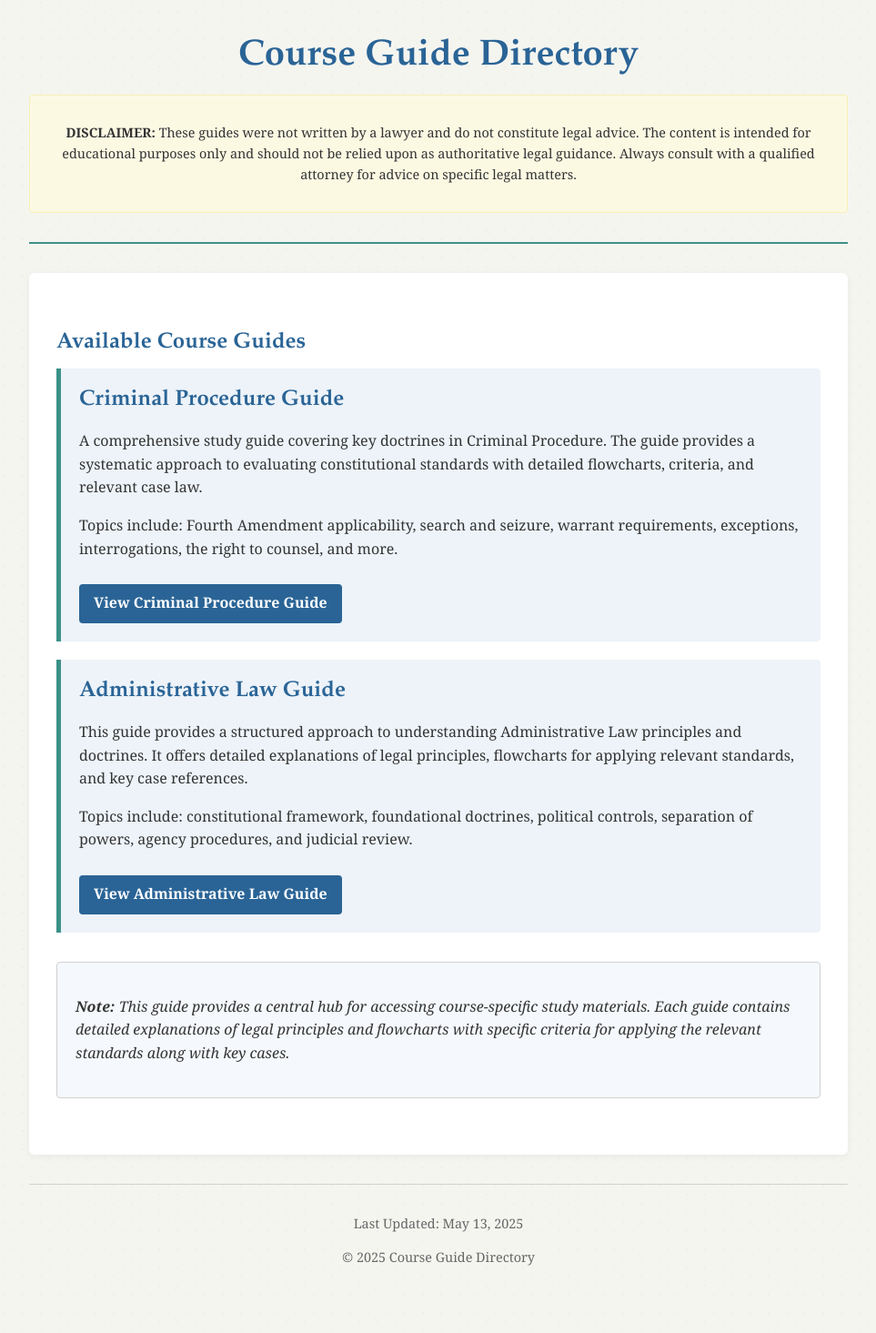
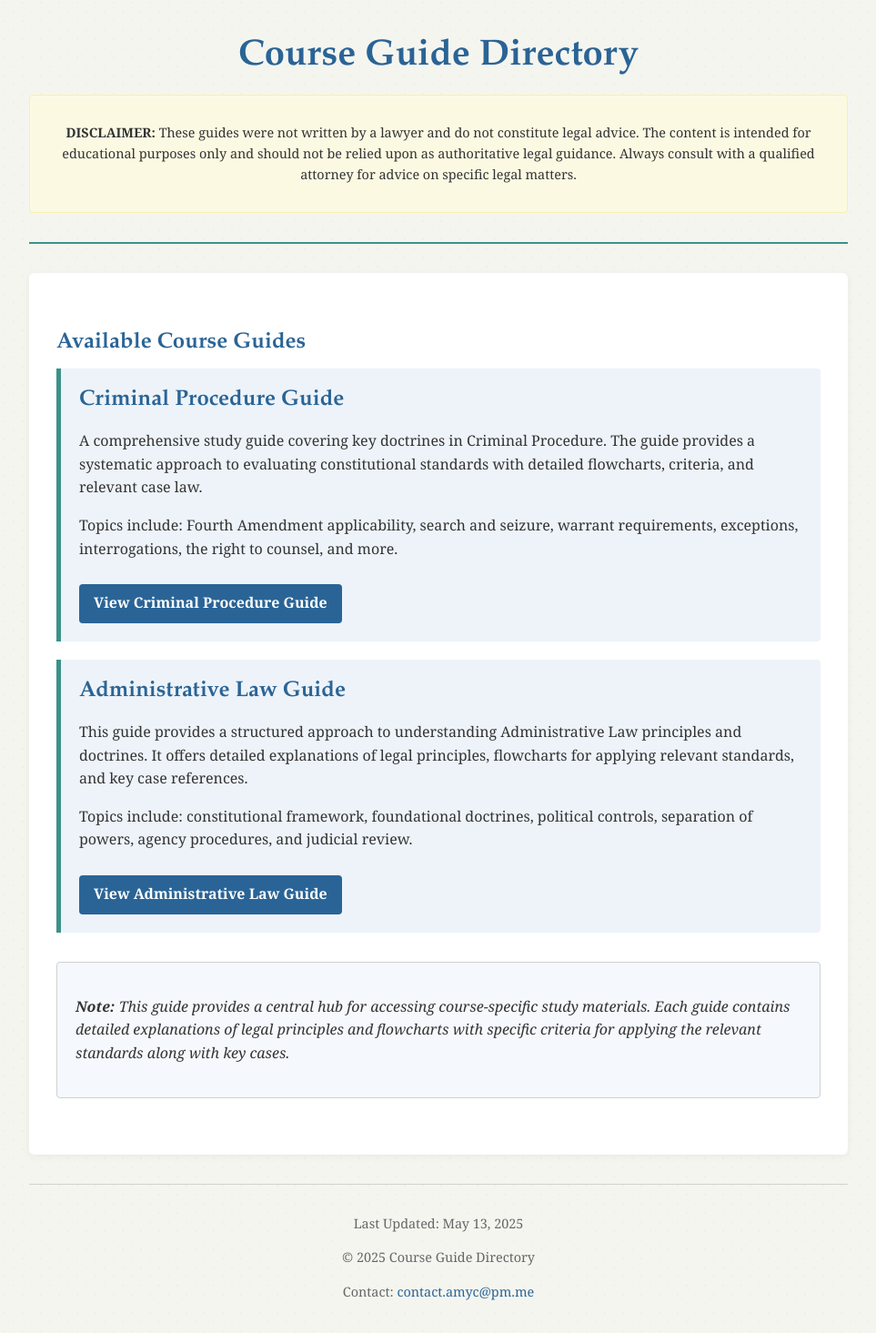
Before and after one commit to amycozy/CourseGuideDirectory, a Jekyll site: the page built from index.md, in a window 1280 px wide. Shown: the whole page at 91% size, without its empty margins (158-1121 px from the left). Built offline with Jekyll 4.4.1, drawn with Linux system fonts in a browser that asks for light colours; before the commit the page ends 1428 px from its top, so only the background shows below that.

Commit message:
Add contact information to the footer in default layout

```diff
--- a/_layouts/default.html
+++ b/_layouts/default.html
@@ -25,6 +25,7 @@
         <footer class="site-footer">
             <p>Last Updated: {{ site.time | date: '%B %d, %Y' }}</p>
             <p>© {{ site.time | date: '%Y' }} Course Guide Directory</p>
+            <p>Contact: <a href="mailto:contact.amyc@pm.me">contact.amyc@pm.me</a></p>
         </footer>
     </div>
 </body>
```
